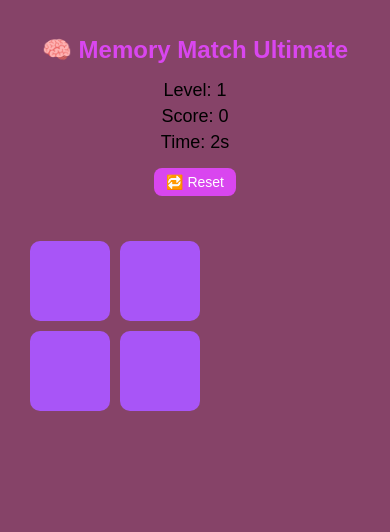
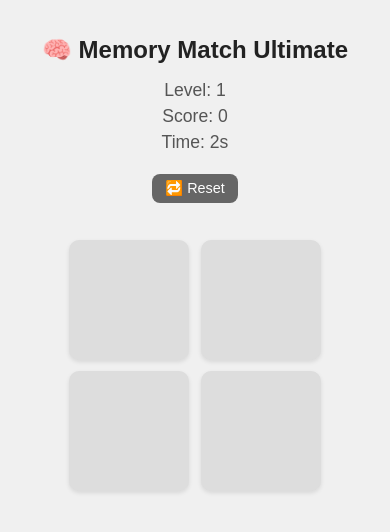
Before and after one commit to steel-name/flipcard_v2, a plain HTML site: page index.html in a window 390 px wide. Both pictures are taken after a click on the button "🔁 Reset". Drawn offline with Linux system fonts and the light colour scheme.

Commit message:
ubah comit

```diff
--- a/index.html
+++ b/index.html
@@ -3,9 +3,11 @@
 <html lang="en">
 <head>
   <meta charset="UTF-8" />
+  <meta name="viewport" content="width=device-width, initial-scale=1.0" />
   <title>Memory Match Ultimate</title>
   <link rel="stylesheet" href="style.css" />
 </head>
+
 <body>
   <h1>🧠 Memory Match Ultimate</h1>
   <div id="level-display">Level: 1</div>
--- a/style.css
+++ b/style.css
@@ -1,6 +1,7 @@
 body {
   font-family: sans-serif;
-  background: rgb(134, 67, 104);
+  background: #f0f0f0;
+  color: #333;
   text-align: center;
   padding: 20px;
   margin: 0;
@@ -8,47 +9,55 @@ body {
 }
 
 h1 {
-  color: #d946ef;
+  color: #222;
 }
 
 #level-display,
 #score-display,
 #timer-display {
-  font-size: 18px;
-  margin: 5px;
+  font-size: 1.1rem;
+  margin: 0.3rem 0;
+  color: #555;
 }
 
 #controls {
-  margin: 10px;
+  margin: 1rem 0;
 }
 
 button {
-  padding: 8px 16px;
-  margin: 5px;
-  font-size: 16px;
-  background: #d946ef;
+  padding: 0.5rem 1rem;
+  margin: 0.3rem;
+  font-size: 1rem;
+  background: #666;
   border: none;
   border-radius: 8px;
   color: white;
   cursor: pointer;
+  transition: background-color 0.3s ease;
+}
+button:hover {
+  background: #444;
 }
 
+/* Ganti grid ke flexbox */
 #game-board {
-  display: grid;
-  grid-template-columns: repeat(auto-fit, minmax(70px, 1fr));
-  gap: 12px;
-  margin-top: 30px;
-  max-width: 500px;
-  margin-left: auto;
-  margin-right: auto;
-  padding: 10px;
+  display: flex;
+  flex-wrap: wrap;
+  justify-content: center;
+  gap: 1rem;
+  max-width: 90vw;
+  margin: 2rem auto 0;
+  padding: 0 0.5rem;
 }
 
+/* Kartu fleksibel ukuran relatif */
 .card {
+  flex: 1 1 22vw; /* basis 22% viewport width, fleksibel */
+  max-width: 120px;
   aspect-ratio: 1 / 1;
-  background: #a855f7;
+  background: #ddd;
   color: transparent;
-  font-size: 2rem;
+  font-size: 4vw; /* font ikut ukuran layar */
   display: flex;
   align-items: center;
   justify-content: center;
@@ -56,35 +65,40 @@ button {
   cursor: pointer;
   user-select: none;
   transition: all 0.3s ease;
+  box-shadow: 0 2px 4px rgba(0,0,0,0.1);
+  min-width: 80px; /* batas minimum */
 }
 
 .card.flipped {
-  background: #f9a8d4;
-  color: black;
+  background: #fff;
+  color: #222;
+  box-shadow: 0 2px 8px rgba(0,0,0,0.15);
 }
 
 .card.matched {
-  background: #6ee7b7;
-  color: black;
+  background: #aaa;
+  color: #222;
   pointer-events: none;
+  opacity: 0.7;
 }
 
-/* RESPONSIVE TWEAKS */
+/* Responsive tweaks */
 @media (max-width: 600px) {
   h1 {
     font-size: 1.5rem;
   }
 
   button {
-    font-size: 14px;
-    padding: 6px 12px;
+    font-size: 0.9rem;
+    padding: 0.4rem 0.8rem;
   }
 
   #game-board {
-    gap: 10px;
+    gap: 0.7rem;
   }
 
   .card {
-    font-size: 1.5rem;
+    flex-basis: 30vw;
+    font-size: 6vw;
   }
 }
```
